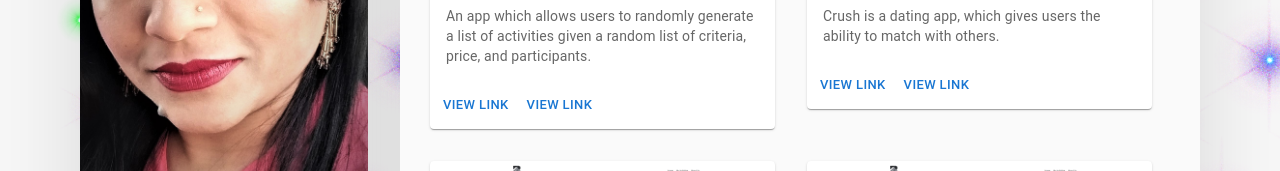
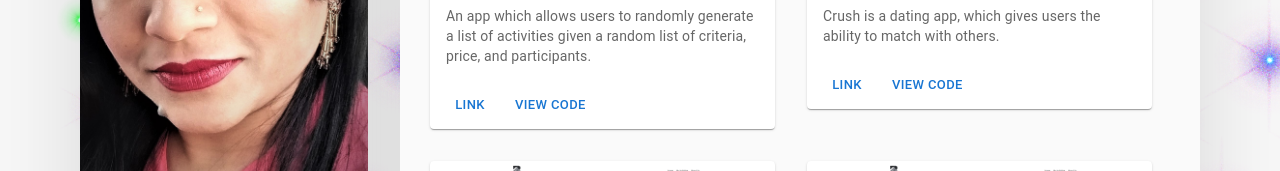
Before and after one commit to SumaiaSorna/react-portfolio, a React (Create React App) app: page / in a window 1280 px wide. Both pictures are taken after a click on the tab "PROJECTS". Shown: the part 374-545 px from the top of the page. Built offline with nearby package versions, Linux system fonts and the light colour scheme.

Commit message:
refactor button name

```diff
--- a/src/components/ProjectCard/index.js
+++ b/src/components/ProjectCard/index.js
@@ -34,10 +34,10 @@ export const ProjectCard = () => {
               </CardContent>
               <CardActions>
                 <Button size="small" href={project.link} target="_blank">
-                  View Link
+                  Link
                 </Button>
                 <Button size="small" href={project.repo} target="_blank">
-                  View Link
+                  View Code
                 </Button>
               </CardActions>
             </Card>
```
